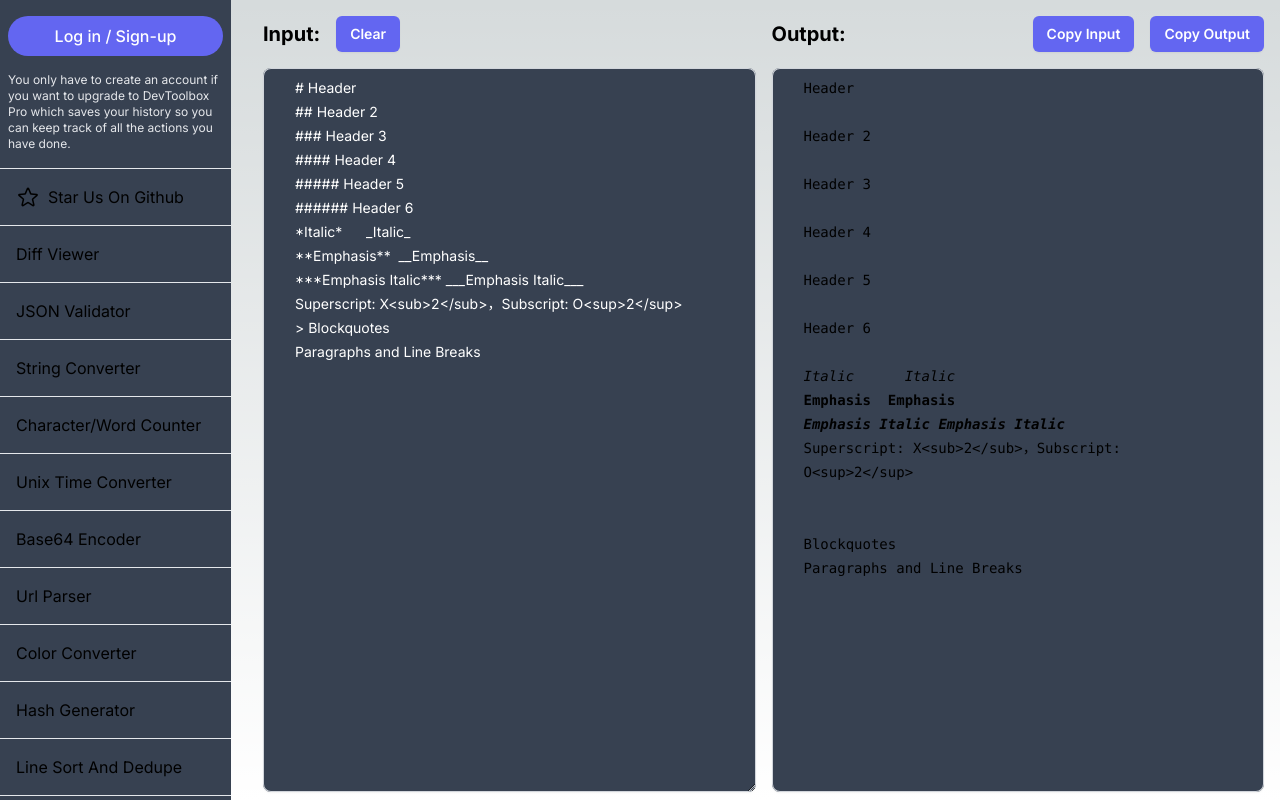
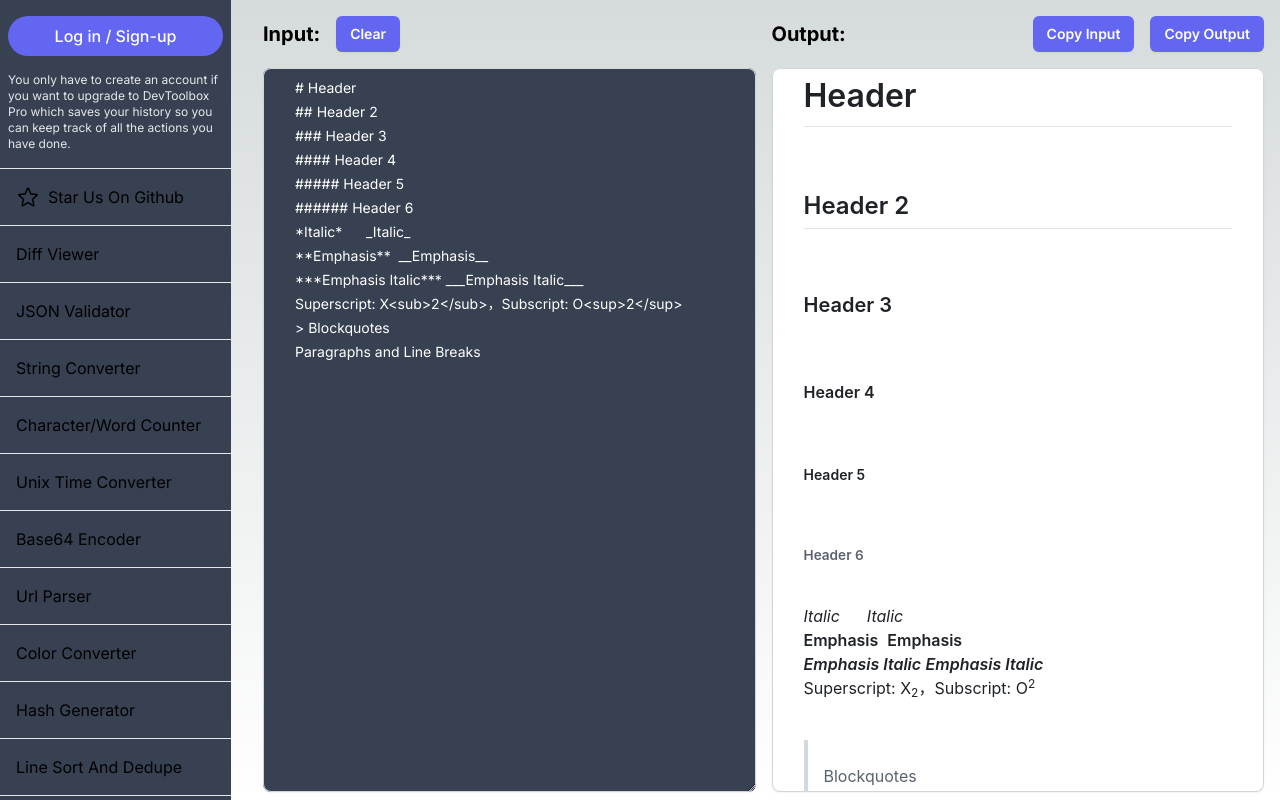
Before and after one commit to YourAverageTechBro/DevToolboxWeb, a Next.js app: page /tools/markdown-editor in a window 1280 px wide. Built offline with nearby package versions, Linux system fonts and the light colour scheme; no server answers.

Commit message:
replace micromark with marked; add github-markdown-css

```diff
--- a/package.json
+++ b/package.json
@@ -16,7 +16,9 @@
     "@prisma/client": "^5.5.0",
     "class-variance-authority": "^0.7.0",
     "crypto-js": "^4.2.0",
+    "github-markdown-css": "^5.4.0",
     "jsonpath-plus": "^7.2.0",
+    "marked": "^10.0.0",
     "micromark": "^4.0.0",
     "next": "13.5.6",
     "react": "^18",
--- a/src/app/components/common/FormattedMarkdownOutput.tsx
+++ b/src/app/components/common/FormattedMarkdownOutput.tsx
@@ -2,7 +2,8 @@ import { JSONPath } from "jsonpath-plus";
 import { ChangeEvent, useCallback, useEffect, useState } from "react";
 import useDebounce from "@/app/hooks/useDebounce";
 import Selector from "@/app/components/common/Selector";
-import { micromark } from "micromark";
+import { marked } from "marked";
+import 'github-markdown-css';
 
 type Props = {
   input: string;
@@ -17,7 +18,7 @@ export default function FormattedMarkdownOutput({
   const formatMarkdown = useCallback(
     (input: string) => {
         try {
-            return micromark(input)
+            return marked(input)
         } catch (e: any) {
             if (e instanceof SyntaxError) {
               return e.message;
@@ -62,7 +63,7 @@ export default function FormattedMarkdownOutput({
         bg-gray-700 shadow-sm ring-1 ring-inset
         ring-gray-300 focus:ring-2 focus:ring-inset
         focus:ring-indigo-600 sm:text-sm sm:leading-6 language-json whitespace-pre-wrap
-        overflow-y-scroll"
+        overflow-y-scroll markdown-body"
         dangerouslySetInnerHTML={{ __html: output }}
         style={{ height: "calc(100% - 44px)" }}
       />
```
Also changed, not shown: 1 other file (tests, documents, lock files or other folders).
